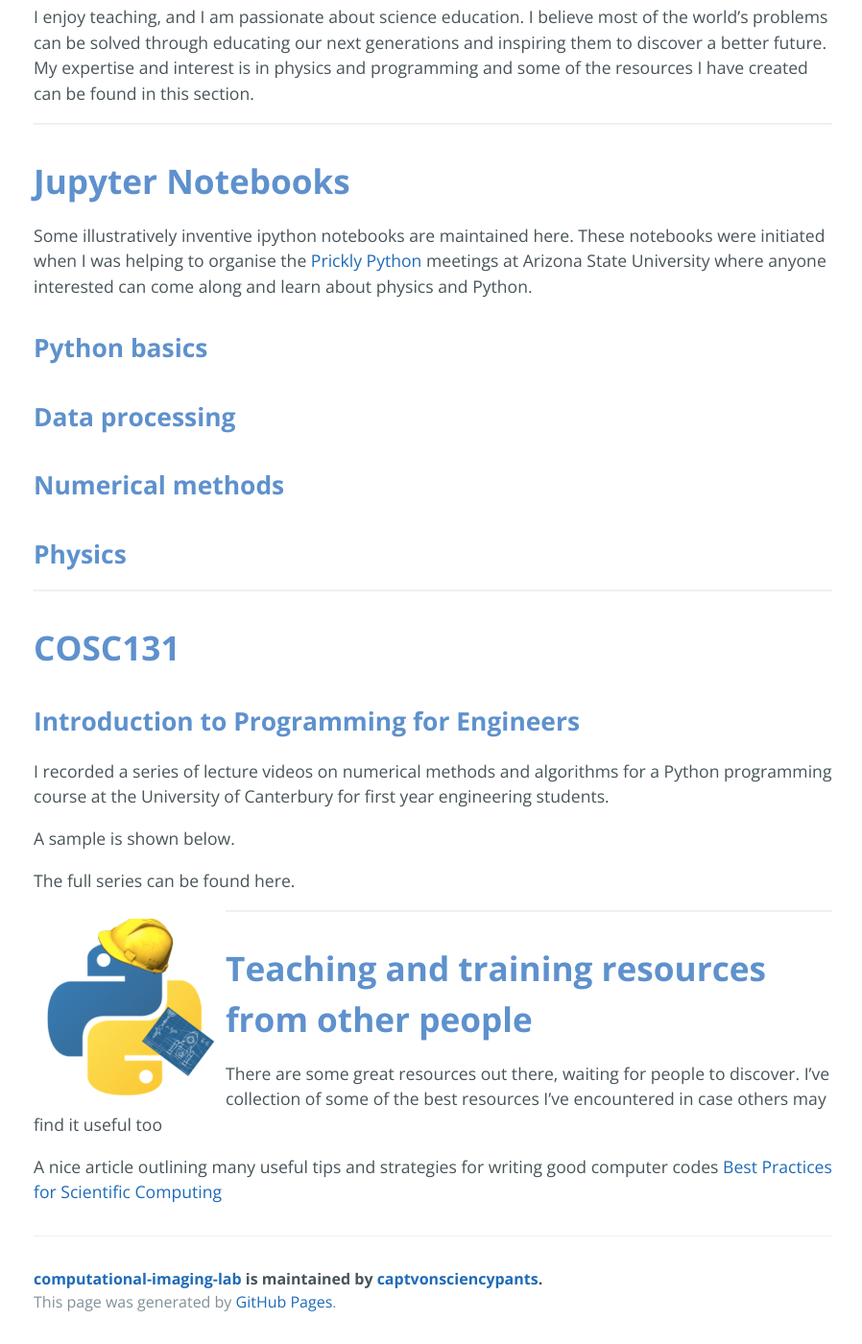
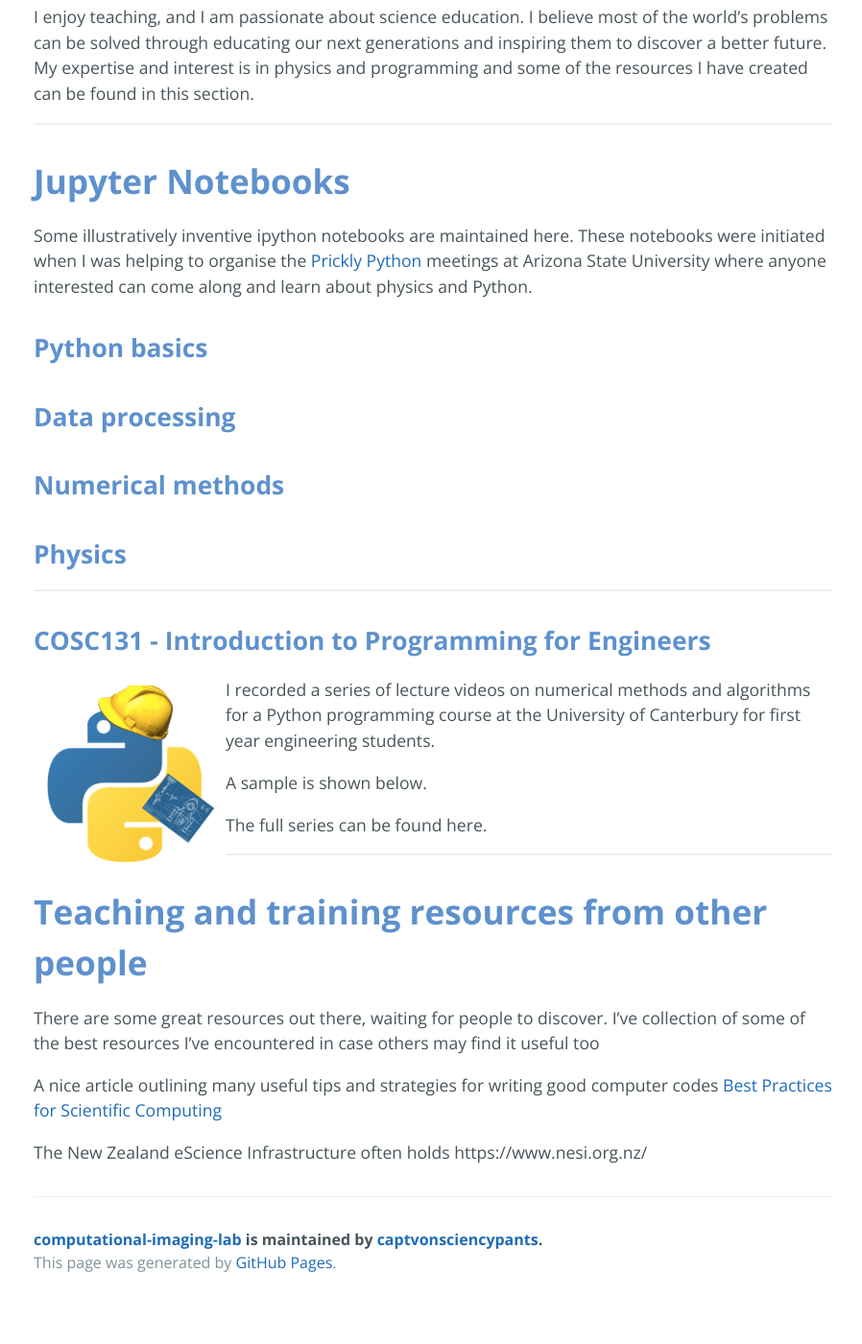
Before and after one commit to captvonsciencypants/computational-imaging-lab, a Jekyll site: the page built from teaching.md, in a window 1280 px wide and 1400 px high, scrolled down 994 px. Shown: the whole window at 96% size, without its empty margins (189-1087 px from the left). Built offline with Jekyll 4.4.1, drawn with Linux system fonts in a browser that asks for light colours; our own code applies the rules of GitHub Pages for plain Markdown files; the repository's description, which GitHub fills in, is left out; after the commit the page ends 2353 px from its top, so only the background shows below that.

Commit message:
Update teaching.md

```diff
--- a/teaching.md
+++ b/teaching.md
@@ -19,8 +19,8 @@ These notebooks were initiated when I was helping to organise the [Prickly Pytho
 
 ---
 
-# COSC131
-## Introduction to Programming for Engineers
+## COSC131 - Introduction to Programming for Engineers
+<img align="left" src="figs/teaching_cosc131.png" width="200">
 
 I recorded a series of lecture videos on numerical methods and algorithms for a Python programming course at the University of Canterbury for first year engineering students.
 
@@ -28,12 +28,17 @@ A sample is shown below.
 
 The full series can be found here.
 
-<img align="left" src="figs/teaching_cosc131.png" width="200">
+
+
 
 ---
+
 # Teaching and training resources from other people
 There are some great resources out there, waiting for people to discover.
 I've collection of some of the best resources I've encountered in case others may find it useful too
 
 A nice article outlining many useful tips and strategies for writing good computer codes
 [Best Practices for Scientific Computing](https://doi.org/10.1371/journal.pbio.1001745)
+
+The New Zealand eScience Infrastructure often holds
+https://www.nesi.org.nz/
```
